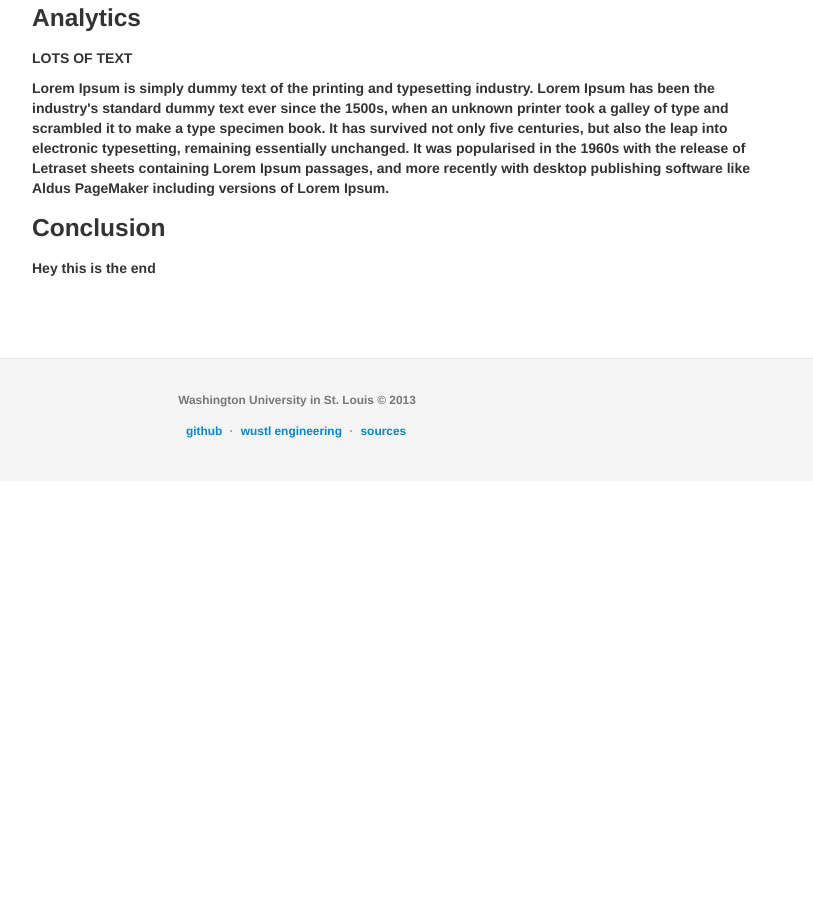
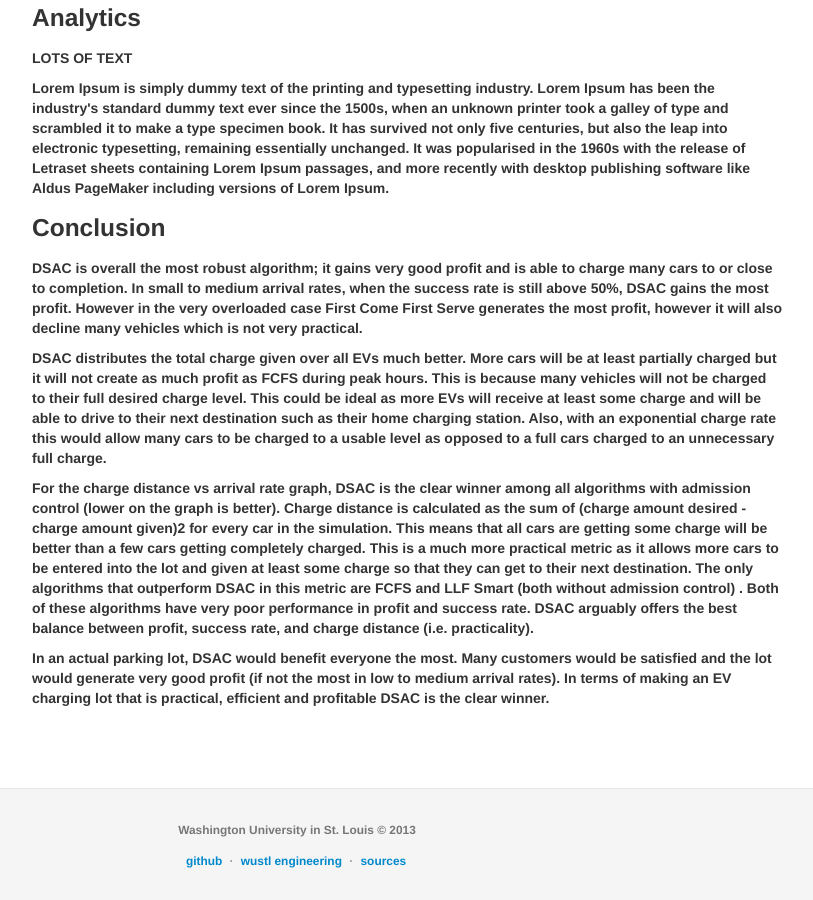
Before and after one commit to andhess/chargeAlgorithmsWeb, a Jekyll site: the page built from project.html, in a window 1280 px wide and 900 px high, scrolled down 2114 px. Shown: the whole window, without its empty margins (343-1156 px from the left). Built offline with Jekyll 4.4.1, drawn with Linux system fonts in a browser that asks for light colours; Markdown is read by kramdown in place of the engine named in the settings; before the commit the page ends 2595 px from its top, so only the background shows below that.

Commit message:
added conclusion

```diff
--- a/project.html
+++ b/project.html
@@ -234,7 +234,14 @@ permalink: /project.html
     </section>
     <section id="conclusion">
         <h3>Conclusion</h3>
-        <p>Hey this is the end</p>
+        <p>DSAC is overall the most robust algorithm; it gains very good profit and is able to charge many cars to or close to completion. In small to medium arrival rates, when the success rate is still above 50%, DSAC gains the most profit. However in the very overloaded case First Come First Serve generates the most profit, however it will also decline many vehicles which is not very practical.
+        </p><p>
+        DSAC distributes the total charge given over all EVs much better.  More cars will be at least partially charged but it will not create as much profit as FCFS during peak hours.  This is because many vehicles will not be charged to their full desired charge level.  This could be ideal as more EVs will receive at least some charge and will be able to drive to their next destination such as their home charging station. Also, with an exponential charge rate this would allow many cars to be charged to a usable level as opposed to a full cars charged to an unnecessary full charge.
+        </p><p>
+        For the charge distance vs arrival rate graph, DSAC is the clear winner among all algorithms with admission control (lower on the graph is better).  Charge distance is calculated as the sum of (charge amount desired - charge amount given)2 for every car in the simulation.  This means that all cars are getting some charge will be better than a few cars getting completely charged.  This is a much more practical metric as it allows more cars to be entered into the lot and given at least some charge so that they can get to their next destination. The only algorithms that outperform DSAC in this metric are FCFS and LLF Smart (both without admission control) . Both of these algorithms have very poor performance in profit and success rate.  DSAC arguably offers the best balance between profit, success rate, and charge distance (i.e. practicality).
+        </p><p>
+        In an actual parking lot, DSAC would benefit everyone the most. Many customers would be satisfied and the lot would generate very good profit (if not the most in low to medium arrival rates). In terms of making an EV charging lot that is practical, efficient and profitable DSAC is the clear winner.
+        </p>
     </section>
     </div>
 </div>
```
